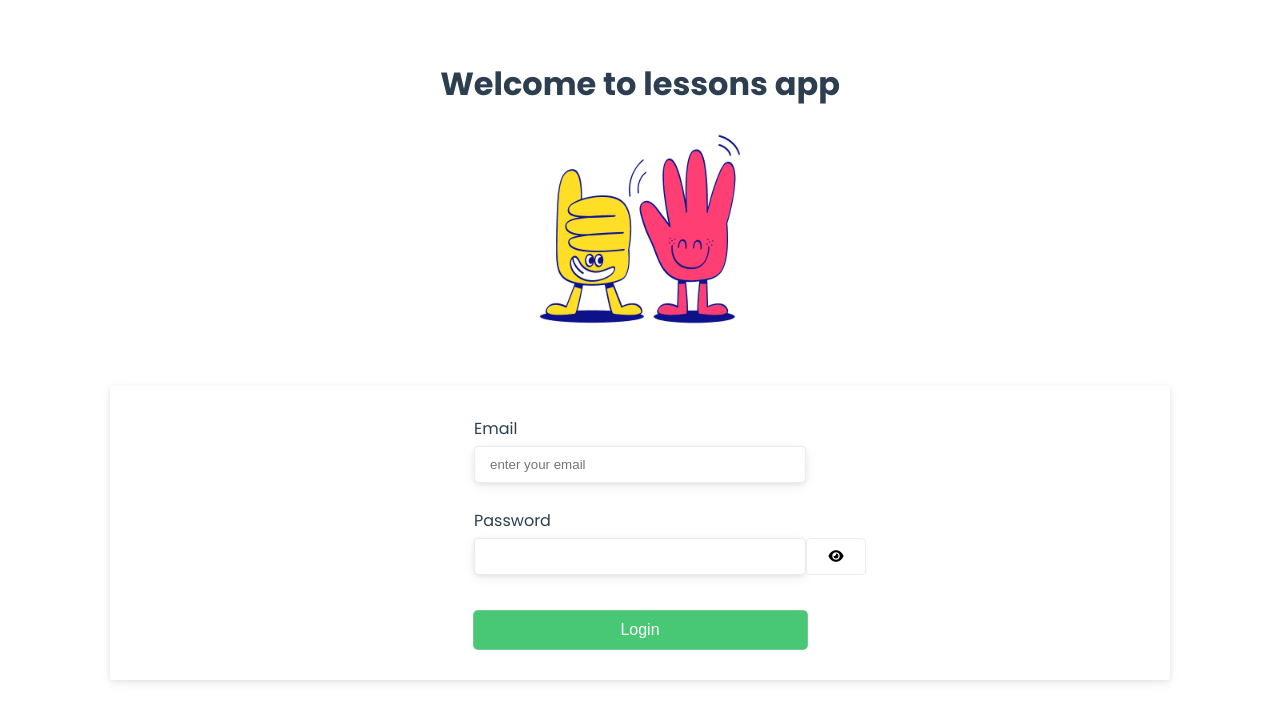
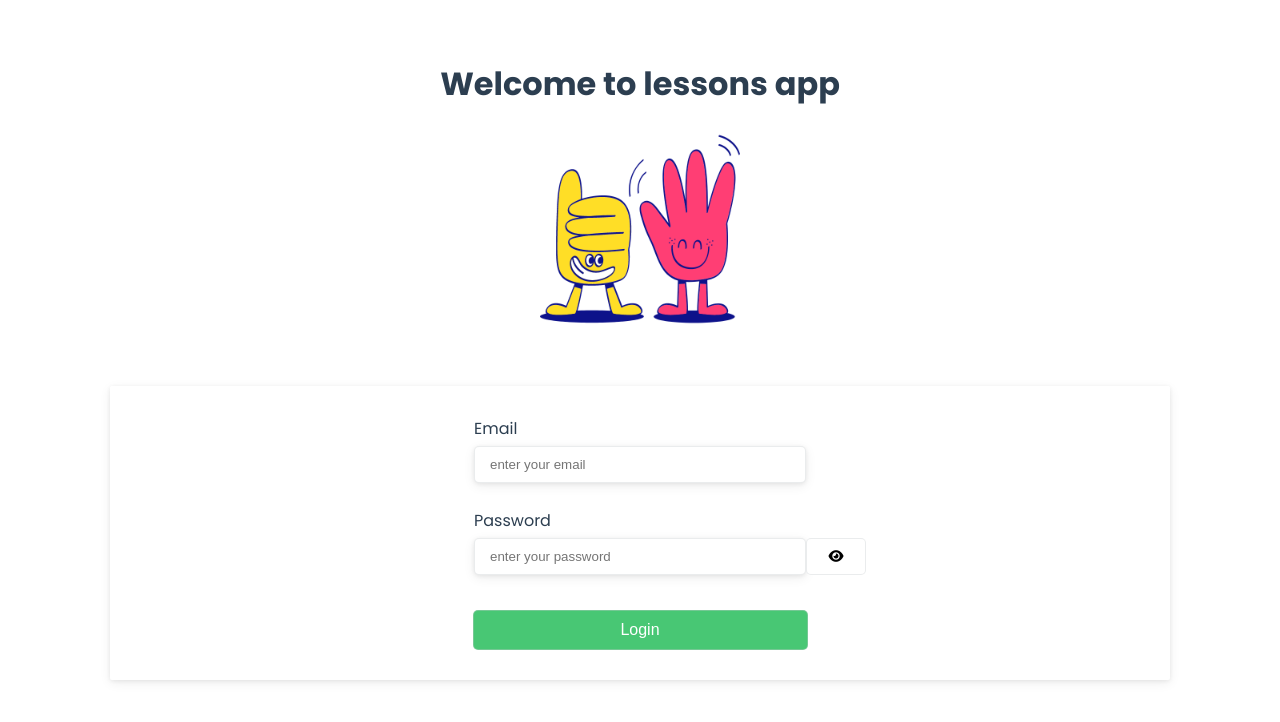
Before and after one commit to Elijahitiary/lesson-app-v2, a Vue app in the folder lesson-app-front/: page / in a window 1280 px wide. Shown: the top 722 px of the page. Built offline with nearby package versions, Linux system fonts and the light colour scheme.

Commit message:
finish front-end

```diff
--- a/lesson-app-front/src/components/LessonCard.vue
+++ b/lesson-app-front/src/components/LessonCard.vue
@@ -41,8 +41,12 @@ export default {
         .then(res => res.json())
         .then(data => {
           if (data.success === true) {
-            const exist = this.$store.state.cart.indexOf(this.lesson)
-            if (this.$store.state.cart.indexOf(this.lesson) === -1) {
+            let exist = false
+            this.$store.state.cart.map(item => {
+              if (item._id === this.lesson._id) exist = true
+            })
+
+            if (!exist) {
               this.$store.commit('ADD_TO_CART', this.lesson)
               this.showSuccessMessage()
             } else {
--- a/lesson-app-front/src/view/Login.vue
+++ b/lesson-app-front/src/view/Login.vue
@@ -18,8 +18,10 @@
                 type="text"
                 class="input"
                 v-model="password"
+                placeholder="enter your password"
               />
               <input
+                placeholder="enter your password"
                 v-else
                 type="password"
                 class="input-pass"
@@ -105,7 +107,6 @@ export default {
           .then(res => res.json())
           .then(data => {
             if (data.success === true) {
-              console.log('Y')
               this.$router.push({ path: '/Lesson' })
             } else {
               this.toast.error(`${data.msg}`, {
```
